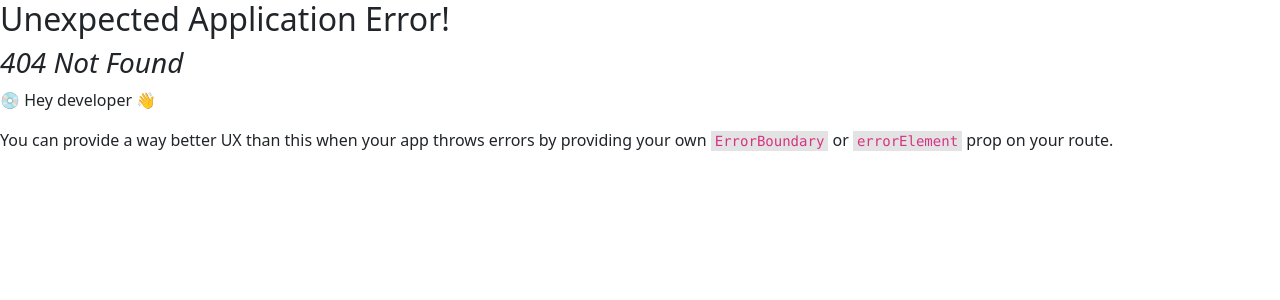
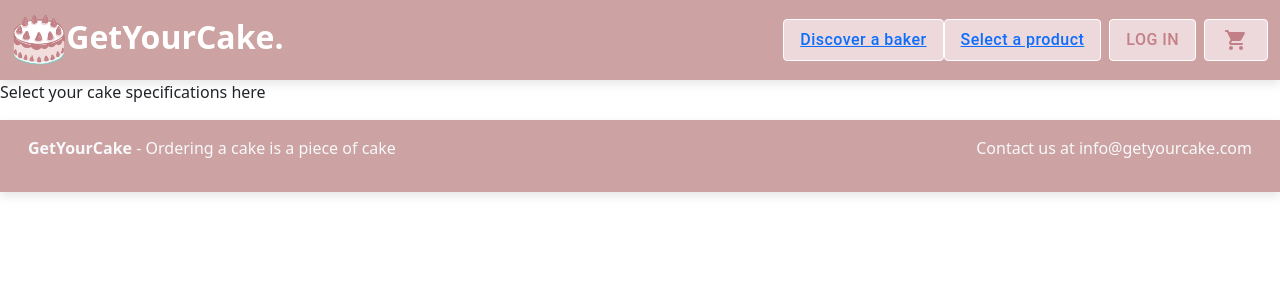
Before and after one commit to annachange/GetYourCake, a React (Create React App) app: page /productSelectionPage in a window 1280 px wide. Before the commit this address had no page. Shown: the top 300 px of the page. Built offline with nearby package versions, Linux system fonts and the light colour scheme.

Commit message:
submenus and routing buttons for them in navbar

```diff
--- a/src/components/Navigation.js
+++ b/src/components/Navigation.js
@@ -15,7 +15,7 @@ function Navigation() {
             alignItems: "center",
           }}
         >
-          <a class="navbar-brand" href="index.html">
+          <Link class="navbar-brand" to="/">
             <img
               src="/gyk_logo.png"
               alt=""
@@ -23,12 +23,16 @@ function Navigation() {
               class="d-inline-block align-text-center"
             />
             GetYourCake.
-          </a>
+          </Link>
         </div>
         <div className="navbar-buttons">
           <Button>
             {" "}
             <Link to="/bakerProfilePage"> Discover a baker</Link>
+          </Button>
+          <Button>
+            {" "}
+            <Link to="/ProductSelectionPage">Select a product</Link>
           </Button>
           <Button sx={{ marginLeft: 1 }}>LOG IN</Button>
           <Button sx={{ marginLeft: 1, height: "42px" }}>
--- /dev/null
+++ b/src/components/ProductSelectionPage.js
@@ -0,0 +1,23 @@
+import React from "react";
+import Navigation from "./Navigation";
+import Footer from "./Footer";
+
+function ProductSelectionPage() {
+  return (
+    <div>
+      <header>
+        <Navigation />
+      </header>
+      <div className="content">
+        <div className="content section">
+          {/* <img src="/gyk_logo.png" className="App-logo" alt="logo" /> */}
+          <p>Select your cake specifications here</p>
+        </div>
+        {/* Put your page content here */}
+      </div>
+      <Footer />
+    </div>
+  );
+}
+
+export default ProductSelectionPage;
```
Also changed, not shown: src/index.js (+6 -2 lines).
